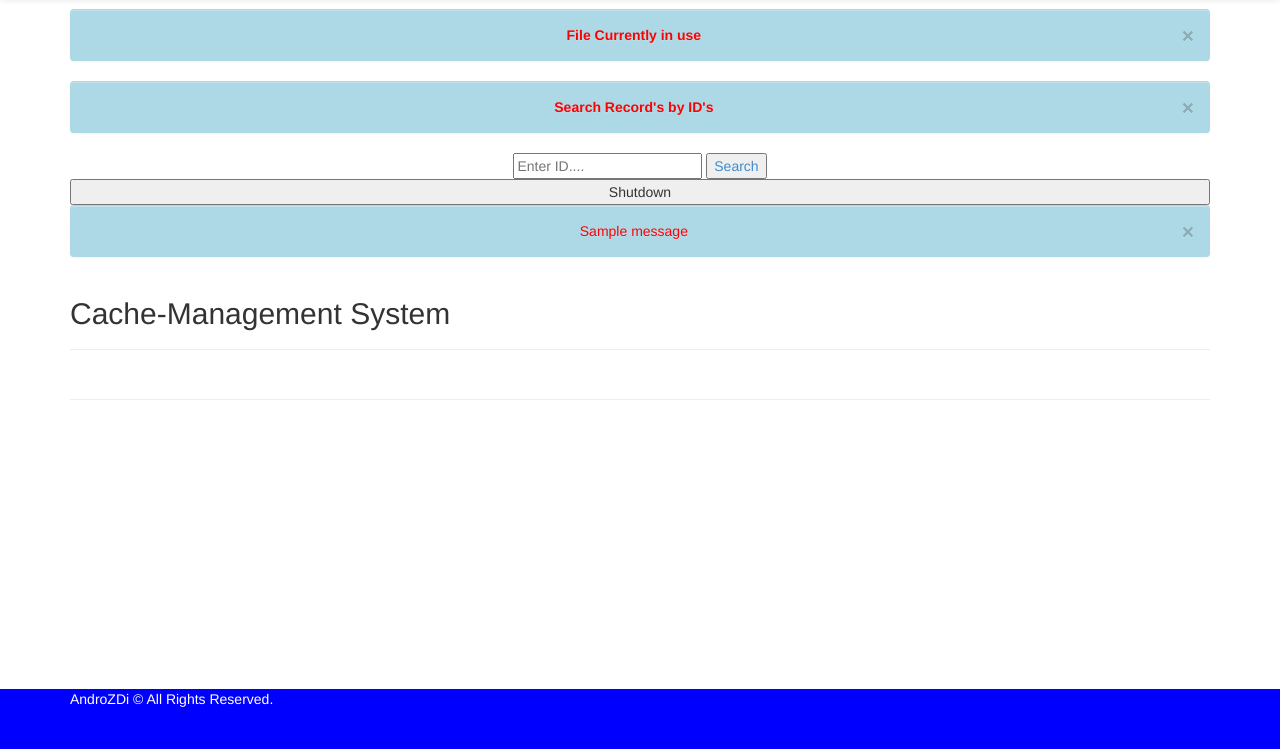
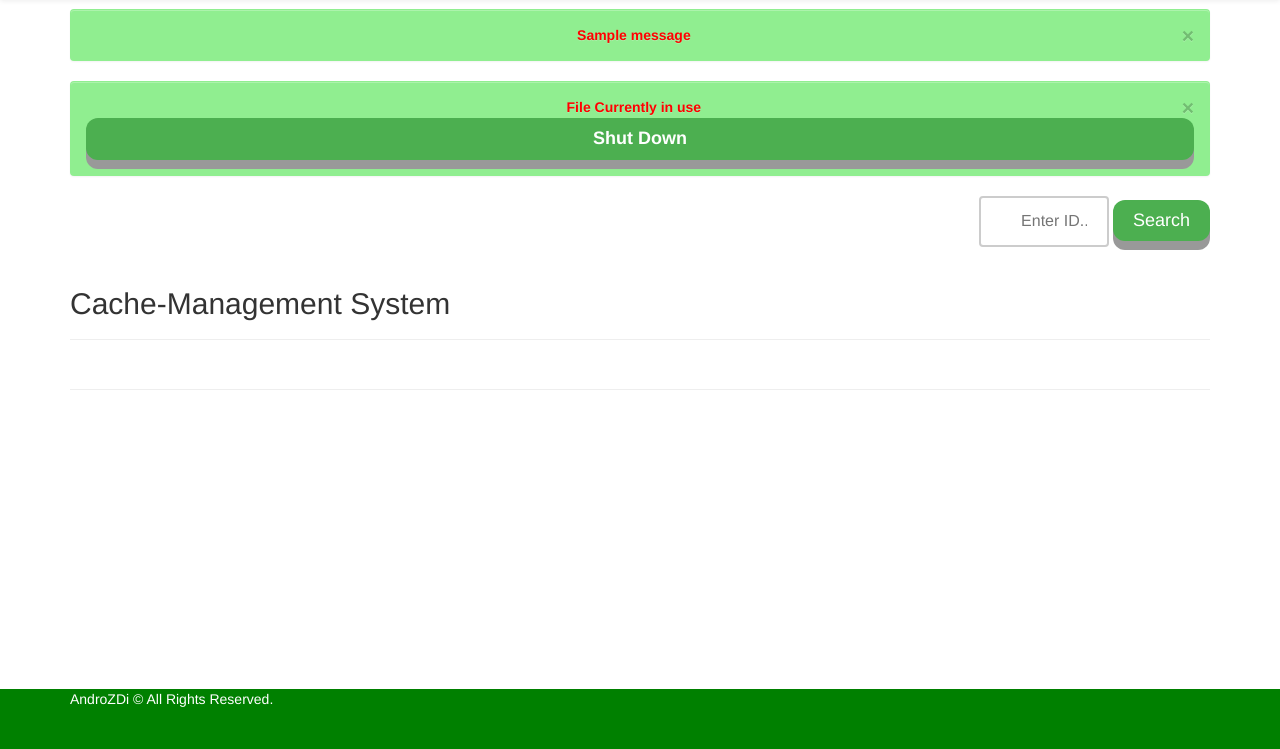
Before and after one commit to hriks/cache_python, a Flask app: page / in a window 1280 px wide. Shown: the part 51-800 px from the top of the page. Run offline with Flask 2, Linux system fonts and the light colour scheme; one stand-in notice (Sample message) is shown; some libraries are stand-ins or nearby versions.

Commit message:
Fixed Error messages and modified UI

```diff
--- a/app.py
+++ b/app.py
@@ -2,7 +2,6 @@ from flask import Flask, render_template, request, redirect, url_for,\
     session, flash
 from flask.ext.sqlalchemy import SQLAlchemy
 from logging import Formatter, FileHandler
-#from functools import wraps
 from forms import *
 import logging
 import sys
@@ -15,20 +14,41 @@ app.config.from_object('config')
 db = SQLAlchemy(app)
 
 
-# Decorator's
+# Shutdown Server
 
-#def id_requied(f):
-#    @wraps(f)
-#    def wrap(*args, **kwargs):
-#        if session['ids']:
-#            return f(*args, **kwargs)
-#        else:
-#            flash(
-#                ' Sorry! You dont have entered anything')
-#            return redirect(url_for('home'))
-#    return wrap
+
+def shutdown_server():
+    func = request.environ.get('werkzeug.server.shutdown')
+    if func is None:
+        raise RuntimeError('Not running with the Werkzeug Server')
+    func()
+
+
+@app.route('/shutdown', methods=['POST'])
+def shutdown():
+    write()
+    session.clear()
+    shutdown_server()
+    return 'Server shutting down...'
+
 
 # Controllers.
+
+
+def write():
+    records = cache_records()
+    print records
+    for i in records:
+        print i
+
+    with open(sys.argv[1], 'w+') as csvfile:
+        fieldnames = ['ids', 'student_name', 'academics', 'sports', 'social']
+        writer = csv.DictWriter(csvfile, fieldnames=fieldnames)
+
+        writer.writeheader()
+        for record in records:
+            print records
+            writer.writerow(record)
 
 
 def read():
@@ -77,6 +97,8 @@ def delete_cache(ids):
             if int(delete['ids']) == int(ids):
                 data.pop(data.index(delete))
         print data
+        for ids in data:
+            ids['ids'] = data.index(ids) + 1
         return data
 
 
@@ -145,12 +167,15 @@ def update():
         print sports
         social = form.social.data
         print social
-        if academics is None or sports is None or social is None: # noqa
-            flash(
-                'ERROR! Please enter interger value on Score and text on Name or\
-                 check id already exists.'
-            )
-            return redirect(url_for('edit'))
+        if academics is None or academics >= 100:
+            flash('Please enter valid score for Academics')
+            return redirect(url_for('update'))
+        elif sports is None or sports >= 100:
+            flash('Please enter valid score for Sports')
+            return redirect(url_for('update'))
+        elif social is None or social >= 100:
+            flash('Please enter valid score for Sports')
+            return redirect(url_for('update'))
         else:
             print session['ids']
             data = update_cache(
@@ -181,11 +206,17 @@ def addinfo():
         print sports
         social = form.social.data
         print social
-        if academics is None or sports is None or social is None: # noqa
-            flash(
-                'ERROR! Please enter interger value on Score and text on Name or\
-                 check id already exists.'
-            )
+        if student_name is not str or None:
+            flash('Please Enter name')
+            return redirect(url_for('update'))
+        elif academics is None or academics >= 100:
+            flash('Please enter valid score for Academics')
+            return redirect(url_for('update'))
+        elif sports is None or sports >= 100:
+            flash('Please enter valid score for Sports')
+            return redirect(url_for('addinfo'))
+        elif social is None or social >= 100:
+            flash('Please enter valid score for Sports')
             return redirect(url_for('addinfo'))
         else:
             data = write_cache(
@@ -205,9 +236,13 @@ def search():
     if request.method == 'POST':
         search = request.form['search']
         records = cache_records()
-        match = filter(
-            lambda record: int(record["ids"]) == int(search), records
-        )
+        try:
+            match = filter(
+                lambda record: int(record["ids"]) == int(search), records
+            )
+        except Exception:
+            flash('Invalid ID Provided, Please Provide ID')
+            return redirect(url_for('home'))
         print match
         return render_template(
             'pages/placeholder.search.html', match=match, search=search
@@ -239,38 +274,6 @@ if not app.debug:
     app.logger.info('errors')
 
 
-# Shutdown Server
-def shutdown_server():
-    func = request.environ.get('werkzeug.server.shutdown')
-    if func is None:
-        raise RuntimeError('Not running with the Werkzeug Server')
-    func()
-
-
-def write():
-    records = cache_records()
-    print records
-    for i in records:
-        print i
-
-    with open(sys.argv[1], 'w+') as csvfile:
-        fieldnames = ['ids', 'student_name', 'academics', 'sports', 'social']
-        writer = csv.DictWriter(csvfile, fieldnames=fieldnames)
-
-        writer.writeheader()
-        for record in records:
-            print records
-            writer.writerow(record)
-
-
-@app.route('/shutdown', methods=['POST'])
-def shutdown():
-    write()
-    session.clear()
-    shutdown_server()
-    return 'Server shutting down...'
-
-
 # Default port:
 if __name__ == '__main__':
     app.run(debug=True)
--- a/templates/layouts/form.html
+++ b/templates/layouts/form.html
@@ -101,7 +101,7 @@
     </br>
     </br>
   </div>
-  <div id="footer" style="background-color: blue; color: white">
+  <div id="footer" style="background-color: green; color: white">
     <div class="container">
       <p>AndroZDi &copy; All Rights Reserved.</p>
       {% block footer %}{% endblock %}
--- a/templates/layouts/main.html
+++ b/templates/layouts/main.html
@@ -32,7 +32,47 @@
 <script src="/static/js/libs/modernizr-2.8.2.min.js"></script>
 <!--[if lt IE 9]><script src="/static/js/libs/respond-1.4.2.min.js"></script><![endif]-->
 <!-- /scripts -->
+<style>
+.button {
+    display: inline-block;
+  padding: 8px 20px;
+  font-size: 18px;
+  cursor: pointer;
+  text-align: center;
+  text-decoration: none;
+  outline: none;
+  color: #fff;
+  background-color: #4CAF50;
+  border: none;
+  border-radius: 12px;
+  box-shadow: 0 9px #999;
+}
+.button:hover {background-color: #3e8e41}
 
+.button:active {
+  background-color: #3e8e41;
+  box-shadow: 0 5px #666;
+  transform: translateY(4px);
+}
+input[type=text] {
+    width: 130px;
+    box-sizing: border-box;
+    border: 2px solid #ccc;
+    border-radius: 4px;
+    font-size: 16px;
+    background-color: white;
+    background-position: 10px 10px;
+    background-repeat: no-repeat;
+    padding: 12px 20px 12px 40px;
+    -webkit-transition: width 0.4s ease-in-out;
+    transition: width 0.4s ease-in-out;
+}
+
+input[type=text]:focus {
+    width: 70%;
+}
+
+</style>
 </head>
 <body>
 
@@ -70,50 +110,46 @@
 
     <!-- Begin page content -->
     <main id="content" role="main" class="container" >
-      <div class="alert alert-block alert-error fade in" style="background-color: lightblue">
-          <a class="close" data-dismiss="alert">&times;</a>
-          <p style="text-align: center; color: red">
-            <b>File Currently in use</b>
-          </p>
-      </div>
-      <div class="alert alert-block alert-error fade in" style="background-color: lightblue">
-          <a class="close" data-dismiss="alert">&times;</a>
-          <p style="text-align: center; color: red">
-            <b>Search Record's by ID's</b>
-          </p>
-      </div>
-      <a style="text-align: center;">
-        <form action="search" method="post" class="form">
-          <input type="text" name="search" placeholder="Enter ID....">
-          <input type="submit" name= "Search" value ="Search" />
-        </form>
-      </a>
-      <form action="shutdown" method= POST>
-                <button name="submit" type="submit" style="width: 100%">
-                  Shutdown
-                </button>
-      </form>
-
-      {% with messages = get_flashed_messages() %}
+    {% with messages = get_flashed_messages() %}
         {% if messages %}
           {% for message in messages %}
-            <div class="alert alert-block alert-error fade in" style="background-color: lightblue">
+            <div class="alert alert-block alert-error fade in" style="background-color: lightgreen">
               <a class="close" data-dismiss="alert">&times;</a>
               <p style="text-align: center; color: red">
-              {{ message }}
+              <b>{{ message }}</b>
               </p>
             </div>
           {% endfor %}
         {% endif %}
       {% endwith %}
-
+      <div class="alert alert-block alert-error fade in" style="background-color: lightgreen">
+        <a class="close" data-dismiss="alert">&times;</a>
+        <p style="text-align: center; color: red">
+            <b>File Currently in use</b>
+        </p>
+        <form action="shutdown" method= POST>
+          <b>
+            <a>
+              <button name="submit" class ="button" type="submit" style="width: 100%">
+                Shut Down
+              </button>
+            </a>
+          </b>
+        </form>
+      </div>
+      <div style="text-align: right;">
+        <form action="search" method="post" class="form">
+          <input type="text" name="search" placeholder="Enter ID....">
+          <input type="submit" class='button' name= "Search" value ="Search" />
+        </form>
+      </div>
       {% block content %}{% endblock %}
 
     </main>
 
   </div>
 
-  <div id="footer" style="background-color: blue; color: white">
+  <div id="footer" style="background-color: green; color: white">
     <div class="container">
       <p>AndroZDi &copy; All Rights Reserved. </p>
     </div>
```
Also changed, not shown: templates/pages/placeholder.search.html (+23 -2 lines).
